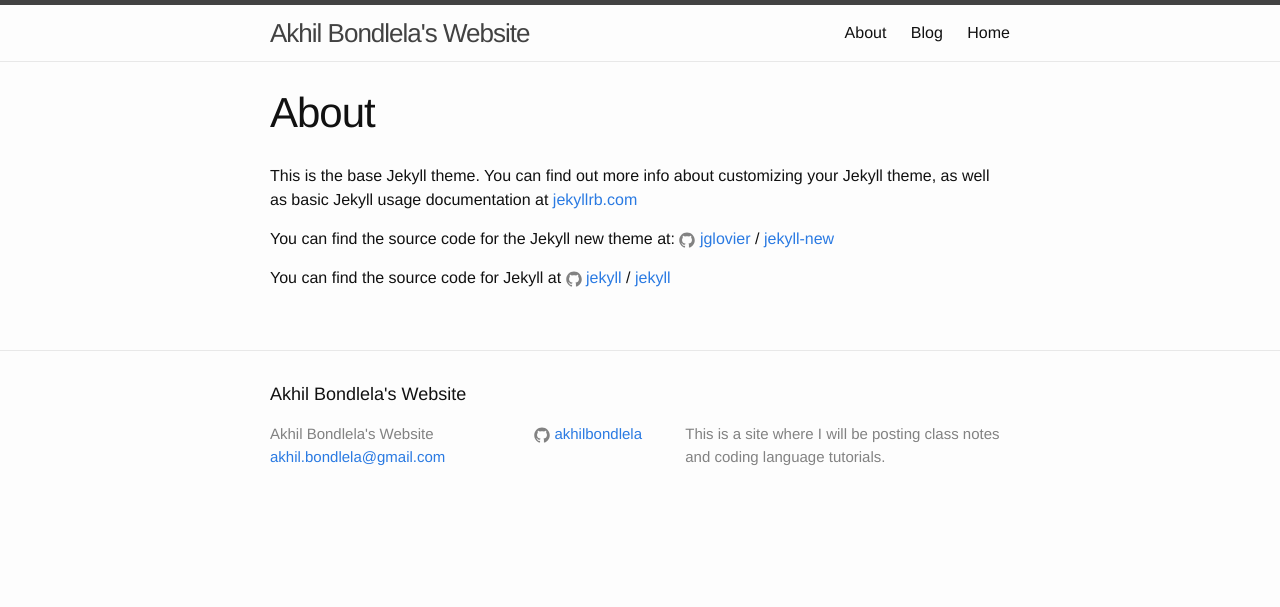
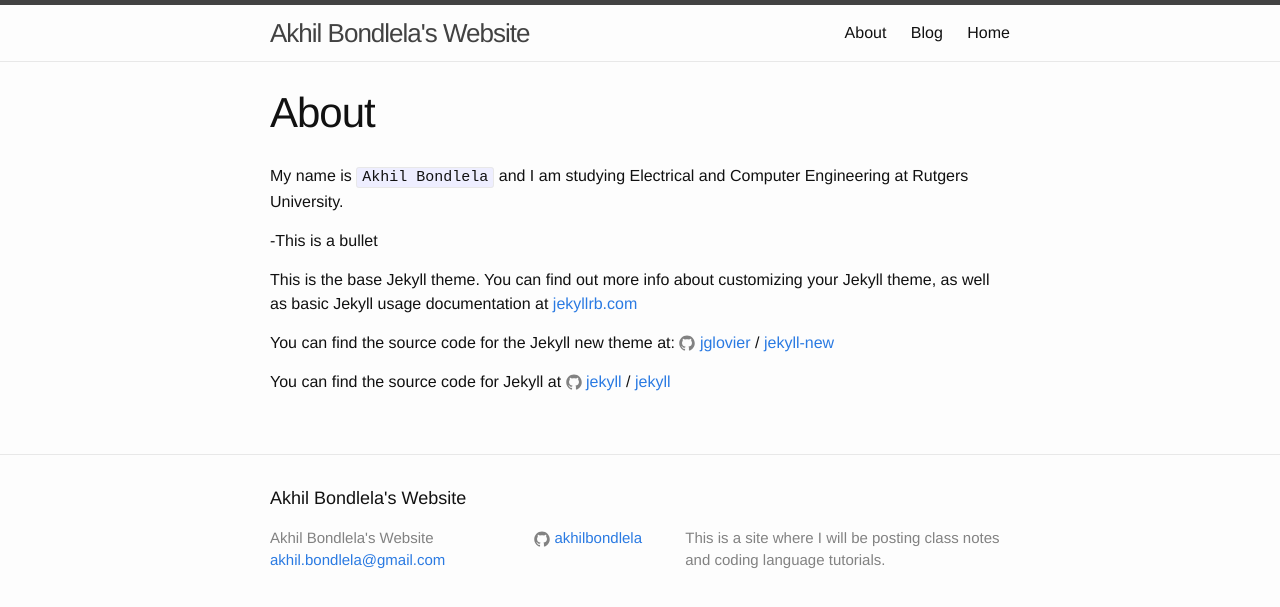
Before and after one commit to akhilbond/akhilbond.github.io, a Jekyll site: the page built from about.md, in a window 1280 px wide. Shown: the top 607 px of the page. Built offline with Jekyll 4.4.1, drawn with Linux system fonts in a browser that asks for light colours.

Commit message:
Added to About page

```diff
--- a/about.md
+++ b/about.md
@@ -3,6 +3,11 @@ layout: page
 title: About
 permalink: /about/
 ---
+
+
+My name is `Akhil Bondlela` and I am studying Electrical and Computer Engineering at Rutgers University.
+
+-This is a bullet
 
 This is the base Jekyll theme. You can find out more info about customizing your Jekyll theme, as well as basic Jekyll usage documentation at [jekyllrb.com](http://jekyllrb.com/)
 
```
Also changed, not shown: resources/rutgers_logo.png (added).
